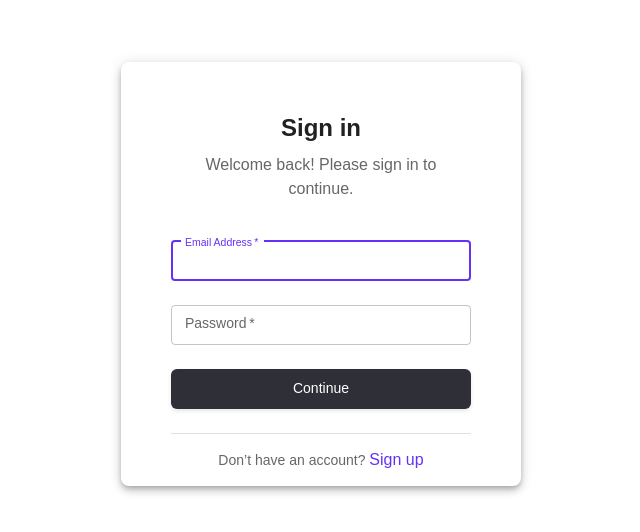
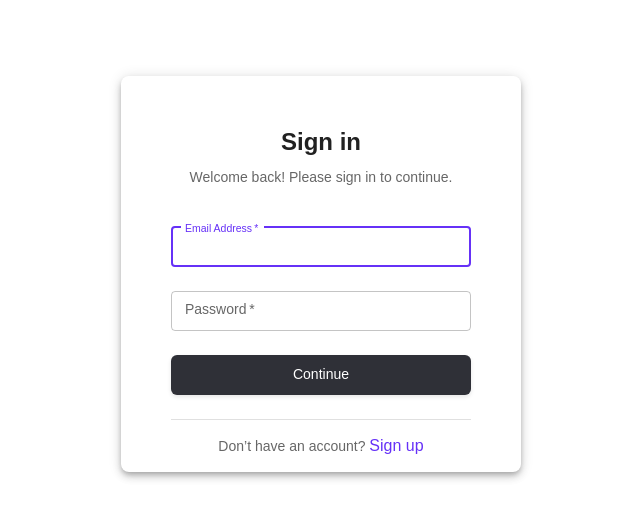
Before and after one commit to hafizab63861462/Next.js-Boilerplate, a Next.js app: page /en/login in a window 1280 px wide. Shown: the part 126-658 px from the top of the page, without its empty margins (319-959 px from the left). Built offline with nearby package versions, Linux system fonts and the light colour scheme; no server answers; some icons are missing; what @mui/material-nextjs would draw is missing.

Commit message:
change font

```diff
--- a/src/components/auth/index.tsx
+++ b/src/components/auth/index.tsx
@@ -81,10 +81,11 @@ export default function AuthForm({
       >
         {title}
       </Typography>
+
       <Typography
-        variant="body1"
+        variant="body2"
         color="text.secondary"
-        sx={{ mb: 3 }}
+        sx={{ mb: 3, fontSize: "14px" }}
         align="center"
       >
         {subtitle}
```
